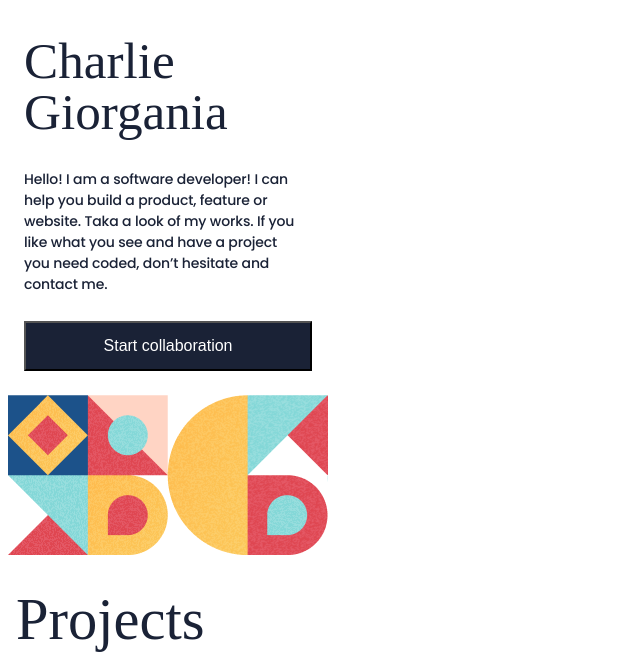
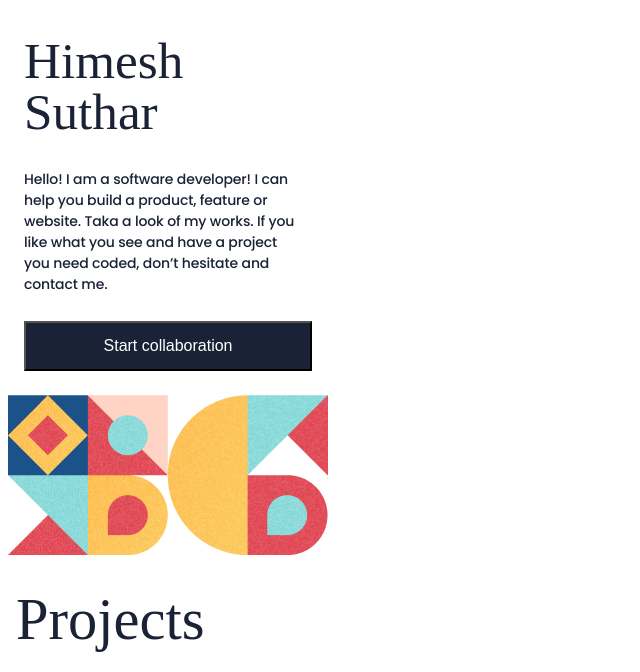
Before and after one commit to hellohimesh/project-portfolio, a website: page index.html in a window 1280 px wide. Shown: the part 77-749 px from the top of the page, without its empty margins (0-640 px from the left). Drawn offline with Linux system fonts and the light colour scheme; a web font is replaced by a local one.

Commit message:
readme.md updated

```diff
--- a/index.html
+++ b/index.html
@@ -28,8 +28,8 @@
         </header>
         <section class="flex-container">
             <h1 class="title_name">
-                Charlie
-                Giorgania
+                Himesh
+                Suthar
             </h1>
             <p class="about_description">
                 Hello! I am a software developer! I can help you build a product, feature or website. Taka a look of my
```
Also changed, not shown: README.md.
